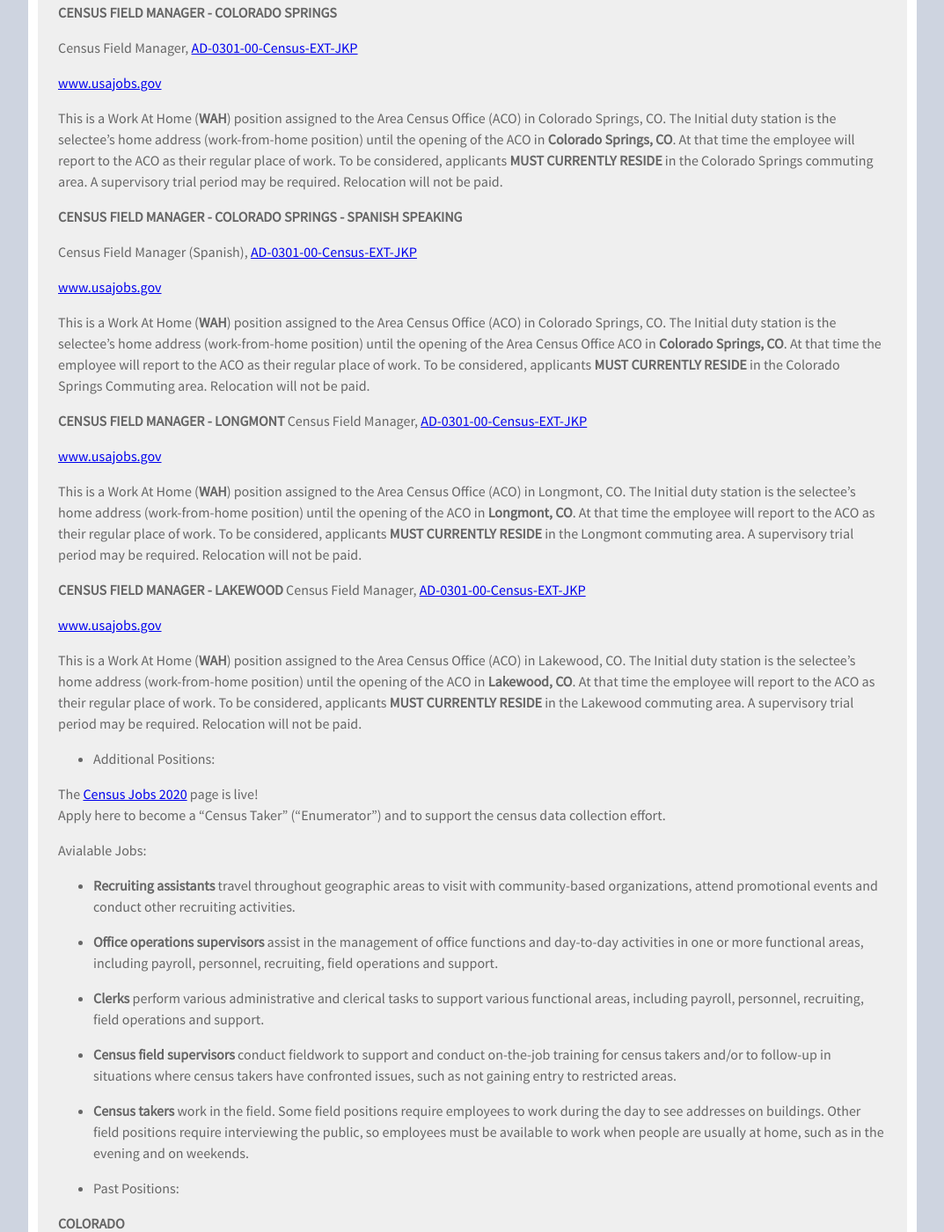
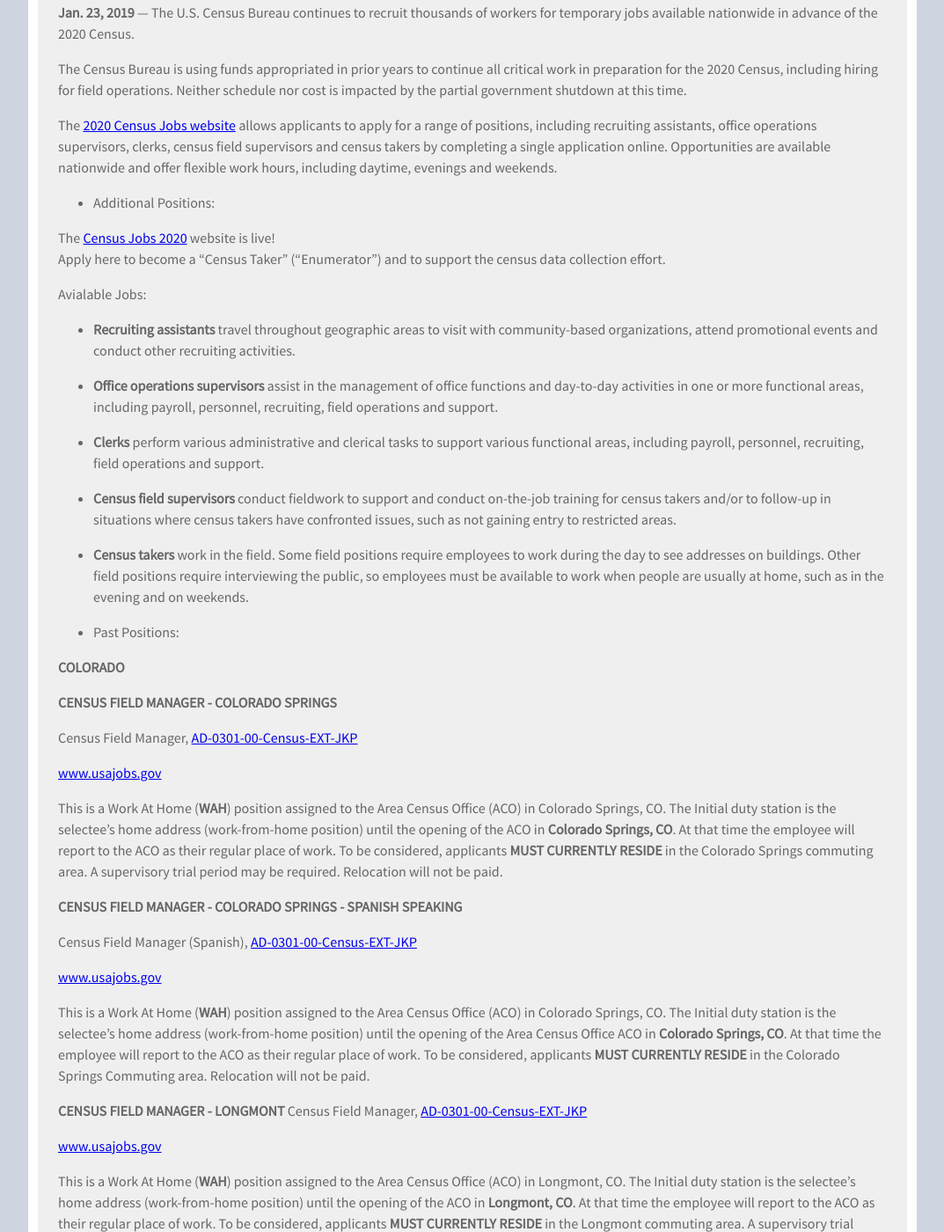
Before and after one commit to TBleess/Website_New, a Jekyll site: the page built from pages/5_CensusACS/2020-census-jobs.md, in a window 1280 px wide and 1400 px high, scrolled down 482 px. Shown: the whole window at 88% size, without its empty margins (103-1176 px from the left). Built offline with Jekyll 4.4.1, drawn with Linux system fonts in a browser that asks for light colours; some of the changed text lies outside the part shown.

Commit message:
Update 2020-census-jobs.md

```diff
--- a/pages/5_CensusACS/2020-census-jobs.md
+++ b/pages/5_CensusACS/2020-census-jobs.md
@@ -8,9 +8,38 @@
 
 ## Census 2020 Jobs
 
-Last Updated: 12/06/2018
+Last Updated: 1/23/2019
 
-* Current Positions:
+* A message from the Census Bureau about recruitment during the current government shutdown
+
+**Jan. 23, 2019** — The U.S. Census Bureau continues to recruit thousands of workers for temporary jobs available nationwide in advance of the 2020 Census.
+
+The Census Bureau is using funds appropriated in prior years to continue all critical work in preparation for the 2020 Census, including hiring for field operations. Neither schedule nor cost is impacted by the partial government shutdown at this time.
+
+The [2020 Census Jobs website](https://2020census.gov/jobs?eml=gd&utm_medium=email&utm_source=govdelivery) allows applicants to apply for a range of positions, including recruiting assistants, office operations supervisors, clerks, census field supervisors and census takers by completing a single application online. Opportunities are available nationwide and offer flexible work hours, including daytime, evenings and weekends.
+
+* Additional Positions:
+
+The [Census Jobs 2020](https://2020census.gov/jobs?eml=gd&utm_medium=email&utm_source=govdelivery) website is live!
+Apply here to become a "Census Taker" ("Enumerator") and to support the census data collection effort.
+
+Avialable Jobs:
+
+* **Recruiting assistants** travel throughout geographic areas to visit with community-based organizations, attend promotional events and conduct other recruiting activities.
+
+* **Office operations supervisors** assist in the management of office functions and day-to-day activities in one or more functional areas, including payroll, personnel, recruiting, field operations and support.
+
+* **Clerks** perform various administrative and clerical tasks to support various functional areas, including payroll, personnel, recruiting, field operations and support.
+
+* **Census field supervisors** conduct fieldwork to support and conduct on-the-job training for census takers and/or to follow-up in situations where census takers have confronted issues, such as not gaining entry to restricted areas.
+
+* **Census takers** work in the field. Some field positions require employees to work during the day to see addresses on buildings. Other field positions require interviewing the public, so employees must be available to work when people are usually at home, such as in the evening and on weekends.
+
+
+* Past Positions:
+
+
+**COLORADO**
 
 **CENSUS FIELD MANAGER - COLORADO SPRINGS**
 
@@ -44,32 +73,6 @@
 [www.usajobs.gov]( www.usajobs.gov)
 
 This is a Work At Home (**WAH**) position assigned to the Area Census Office (ACO) in Lakewood, CO. The Initial duty station is the selectee's home address (work-from-home position) until the opening of the ACO in  **Lakewood, CO**. At that time the employee will report to the ACO as their regular place of work. To be considered, applicants **MUST CURRENTLY RESIDE** in the Lakewood commuting area. A supervisory trial period may be required. Relocation will not be paid.
-
-
-
-
-* Additional Positions:
-
-The [Census Jobs 2020](https://2020census.gov/jobs?eml=gd&utm_medium=email&utm_source=govdelivery) page is live!
-Apply here to become a "Census Taker" ("Enumerator") and to support the census data collection effort.
-
-Avialable Jobs:
-
-* **Recruiting assistants** travel throughout geographic areas to visit with community-based organizations, attend promotional events and conduct other recruiting activities.
-
-* **Office operations supervisors** assist in the management of office functions and day-to-day activities in one or more functional areas, including payroll, personnel, recruiting, field operations and support.
-
-* **Clerks** perform various administrative and clerical tasks to support various functional areas, including payroll, personnel, recruiting, field operations and support.
-
-* **Census field supervisors** conduct fieldwork to support and conduct on-the-job training for census takers and/or to follow-up in situations where census takers have confronted issues, such as not gaining entry to restricted areas.
-
-* **Census takers** work in the field. Some field positions require employees to work during the day to see addresses on buildings. Other field positions require interviewing the public, so employees must be available to work when people are usually at home, such as in the evening and on weekends.
-
-
-* Past Positions:
-
-
-**COLORADO**
 
 **Partnership Specialist (Vietnamese), GG-0301-11/12**
 
```
